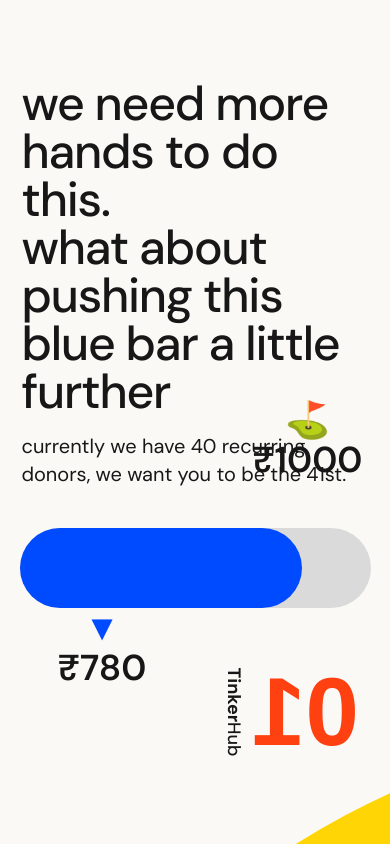
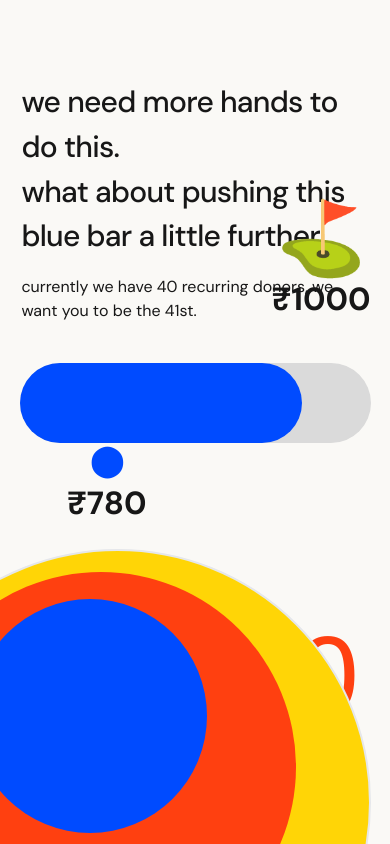
Before and after one commit to tinkerhub/paisa_vanno, a Next.js app: page /landingpage in a window 390 px wide. Built offline with nearby package versions, Linux system fonts and the light colour scheme; a web font is replaced by a local one.

Commit message:
fix: homepage(responsiveness)

```diff
--- a/src/app/landingpage/page.tsx
+++ b/src/app/landingpage/page.tsx
@@ -1,12 +1,12 @@
+import HeadingText from "@/components/HeadingText";
 import Ellipse from "@/components/Ellipse";
-import HeadingText from "@/components/HeadingText";
 import ProgressBar from "@/components/ProgressBar";
 import TinkerTen from "@/components/TinkerTen";
 import React from "react";
 
 export default function page() {
   return (
-    <div className=" w-[100vw] min-h-[100vh] overflow-hidden relative ">
+    <div className="min-w-[100dvw]  max-h-[calc(100dvh-4rem)] overflow-hidden min-h-[calc(100dvh)]   relative">
       <HeadingText />
       <ProgressBar />
       <Ellipse />
--- a/src/app/layout.tsx
+++ b/src/app/layout.tsx
@@ -1,5 +1,5 @@
 import type { Metadata } from "next";
-import { Climate_Crisis,DM_Sans } from "next/font/google";
+import { DM_Sans } from "next/font/google";
 import "./globals.css";
 
 const DMsans = DM_Sans({ subsets: ["latin"] });
--- a/src/components/Ellipse.tsx
+++ b/src/components/Ellipse.tsx
@@ -2,13 +2,12 @@ import React from "react";
 
 export default function Ellipse() {
   return (
-    <div className="">
-      <div className="">
-        <div className="absolute -bottom-[175%] -left-[20%] transform  h-[100rem] w-[100rem] rounded-full bg-[#FFD506]"></div>
-        <div className="absolute -bottom-[185%] -left-[22%] transform  h-[99rem] w-[99rem] rounded-full bg-[#FF4010]"></div>
-        <div className="absolute -bottom-[195%] -left-[20%] transform  h-[95rem] w-[95rem] rounded-full bg-[#004BFF]"></div>
+    <div className="absolute bottom-[35%] w-full">
+      <div className="relative  border-red-500">
+        <div className="absolute z-10  left-[-35%]  w-[130vw] h-[130vw] border-2 rounded-full bg-[#FFD506]"></div>
+        <div className="absolute z-20 mt-[6%] left-[-24%]  w-[100vw] h-[100vw] rounded-full bg-[#FF4010]"></div>
+        <div className="absolute z-30 mt-[13%] left-[-7%]  w-[60vw] h-[60vw] rounded-full bg-[#004BFF]"></div>
       </div>
-
     </div>
   );
 }
--- a/src/components/HeadingText.tsx
+++ b/src/components/HeadingText.tsx
@@ -2,14 +2,14 @@ import React from "react";
 
 export default function HeadingText() {
   return (
-    <div className="w-[89%] mx-auto mt-20">
-      <div className="text-5xl tv:text-9xl font-medium tracking-tight">
+    <div className="w-[89%] mx-auto mt-20 tv:my-52">
+      <div className="text-responsive-h1 font-medium tracking-tight max-tv:leading-[2.8rem]">
         <p className="">we need more hands to do this.</p>
         <p className="">
           what about pushing this blue bar a little further
         </p>
       </div>
-      <p className="text-xl mt-4">currently we have 40 recurring donors, we want you to be the 41st.</p>
+      <p className="text-responsive-h2 mt-4  tv:mt-16">currently we have 40 recurring donors, we want you to be the 41st.</p>
     </div>
   );
 }
--- a/src/components/ProgressBar.tsx
+++ b/src/components/ProgressBar.tsx
@@ -4,15 +4,15 @@ import React from "react";
 export default function ProgressBar() {
   const { currCount } = displayData;
   return (
-    <div className="bg-[#DADADA] mt-10 mx-auto rounded-full h-20 w-[90%] relative">
-      <div className="bg-[#004BFF] h-20 w-[80.5%] rounded-full"></div>
-      <div className="absolute right-2 -top-32 text-center text-4xl tv:text-7xl font-semibold">
-        <p>⛳️</p>
+    <div className="bg-[#DADADA] h-20 tv:h-52 w-[90%] mx-auto rounded-full mt-10  relative">
+      <div className="bg-[#004BFF] h-20 tv:h-52 w-[80.5%] rounded-full"></div>
+      <div className="absolute right-0 -top-40 text-center text-responsive-num font-bold">
+        <p className="text-7xl">⛳️</p>
         <p>₹1000</p>
       </div>
 
-      <div className="absolute right-56 text-center font-semibold text-4xl tv:text-7xl">
-        <p className="text-[#004BFF]">▼</p>
+      <div className="absolute right-56 text-center font-bold text-responsive-num">
+        <p className="text-[#004BFF] text-3xl">⬤</p>
         <p>₹{currCount}</p>
       </div>
     </div>
--- a/src/components/TinkerTen.tsx
+++ b/src/components/TinkerTen.tsx
@@ -7,13 +7,13 @@ export default function TinkerTen() {
   return (
     <div className="absolute bottom-[10%] right-[8%]">
       <div className="flex">
-        <p className="rotate-90 font-bold text-lg max-w-fit mr-2">
+        <p className="rotate-90 transform scale-x-[-1] font-bold text-lg max-w-fit mr-10">
           Tinker<span className="font-medium">Hub</span>
         </p>
         <div className={ClimateCrisis.className}>
-          <div className="flex text-[#FF4010] text-8xl font-bold">
-            <p className="transform scale-x-[-1] ">1</p>
-            <p className="">0</p>
+          <div className="flex text-[#FF4010] text-[7rem] ">
+            <p className="transform scale-x-[-1] mr-1">1 </p>
+            <p className=""> 0</p>
           </div>
         </div>
       </div>
--- a/tailwind.config.ts
+++ b/tailwind.config.ts
@@ -9,7 +9,12 @@ const config: Config = {
   theme: {
     extend: {
       screens: {
-        "tv": "2200px",
+        tv: "2200px",
+      },
+      fontSize: {
+        "responsive-h1": "clamp(1.875rem, 2vw + 1rem, 9rem)",
+        "responsive-h2": "clamp(1rem, 1vw + 0.7rem, 5rem)",
+        "responsive-num": "clamp(2rem, 2vw + 1.5rem, 9rem)",
       },
       colors: {
         background: "var(--background)",
```
